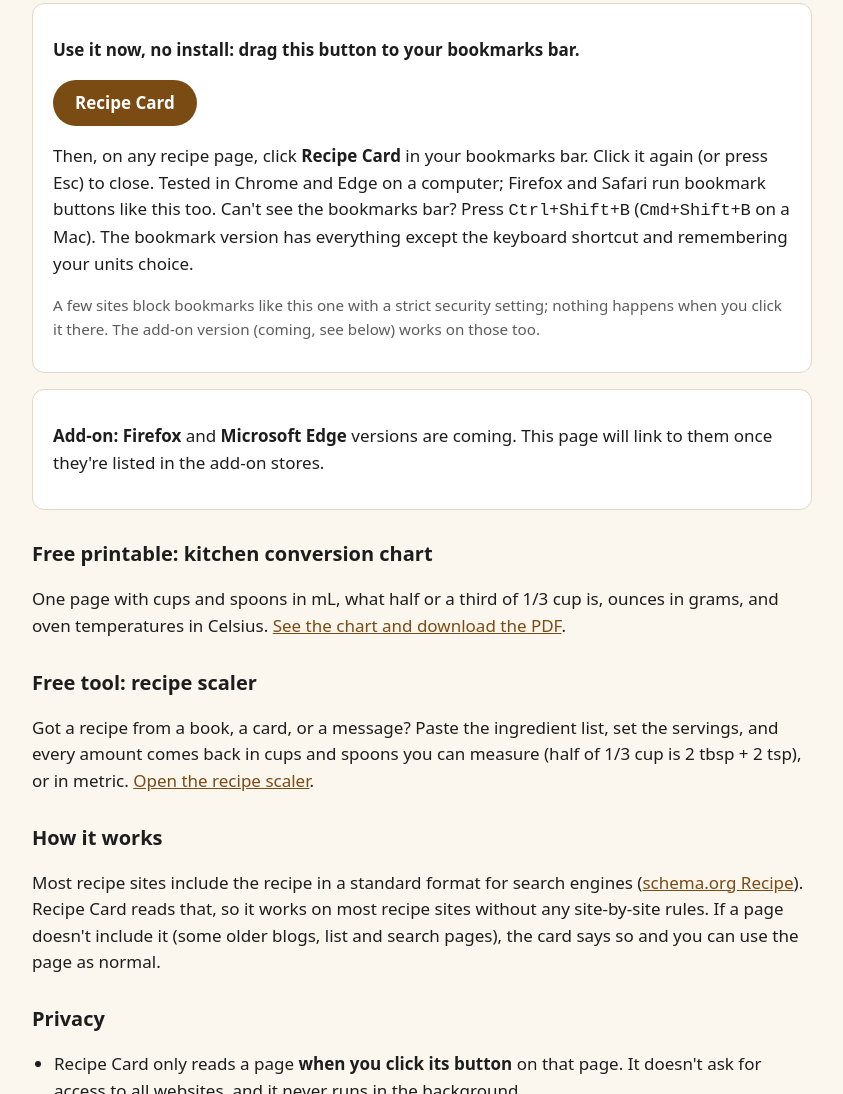
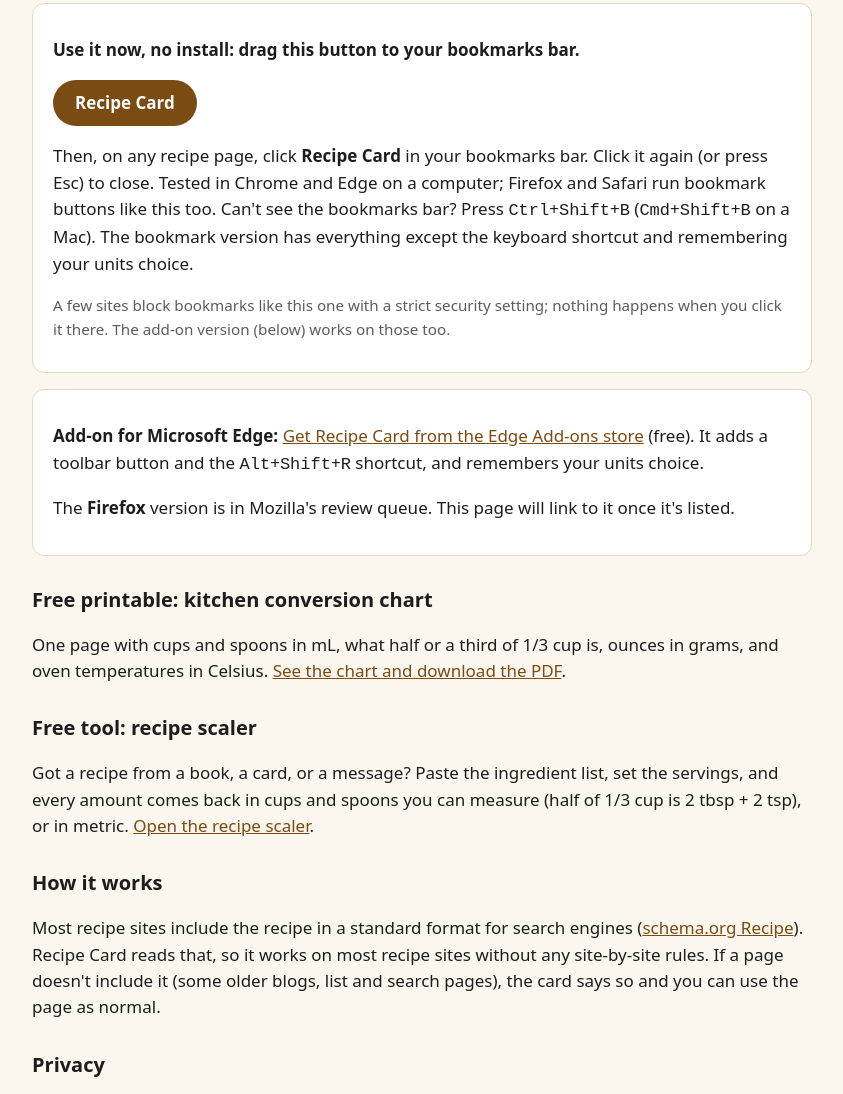
Before and after one commit to Jesse-py/jesse-py.github.io, a plain HTML site: page recipe-card/index.html in a window 1280 px wide. Shown: the part 1235-2329 px from the top of the page, without its empty margins (218-1061 px from the left). Drawn offline with Linux system fonts and the light colour scheme.

Commit message:
Recipe Card: link the live Edge Add-ons listing

```diff
--- a/recipe-card/index.html
+++ b/recipe-card/index.html
@@ -80,11 +80,13 @@ click its button and the recipe opens as a clean card on top of the page. You ca
   (<kbd>Cmd</kbd>+<kbd>Shift</kbd>+<kbd>B</kbd> on a Mac). The bookmark version has everything except the keyboard shortcut and
   remembering your units choice.</p>
   <p class="note">A few sites block bookmarks like this one with a strict security setting; nothing happens when you click it there.
-  The add-on version (coming, see below) works on those too.</p>
+  The add-on version (below) works on those too.</p>
 </div>
 <div class="card">
-  <p><strong>Add-on:</strong> <strong>Firefox</strong> and <strong>Microsoft Edge</strong> versions are coming. This page will link
-  to them once they're listed in the add-on stores.</p>
+  <p><strong>Add-on for Microsoft Edge:</strong> <a href="https://microsoftedge.microsoft.com/addons/detail/echjoonhclmhbilcokphcjapkgommdpj">Get
+  Recipe Card from the Edge Add-ons store</a> (free). It adds a toolbar button and the <kbd>Alt</kbd>+<kbd>Shift</kbd>+<kbd>R</kbd>
+  shortcut, and remembers your units choice.</p>
+  <p>The <strong>Firefox</strong> version is in Mozilla's review queue. This page will link to it once it's listed.</p>
 </div>
 
 <h2>Free printable: kitchen conversion chart</h2>
```
